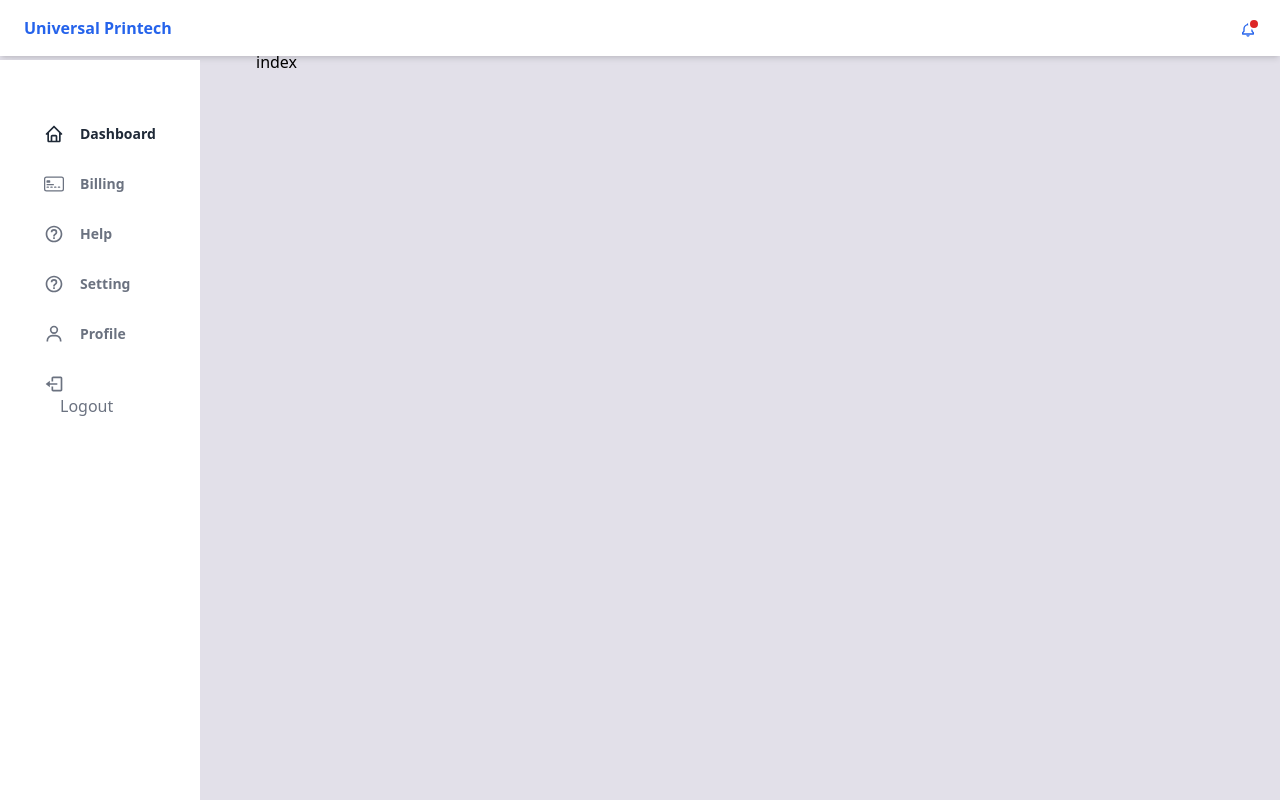
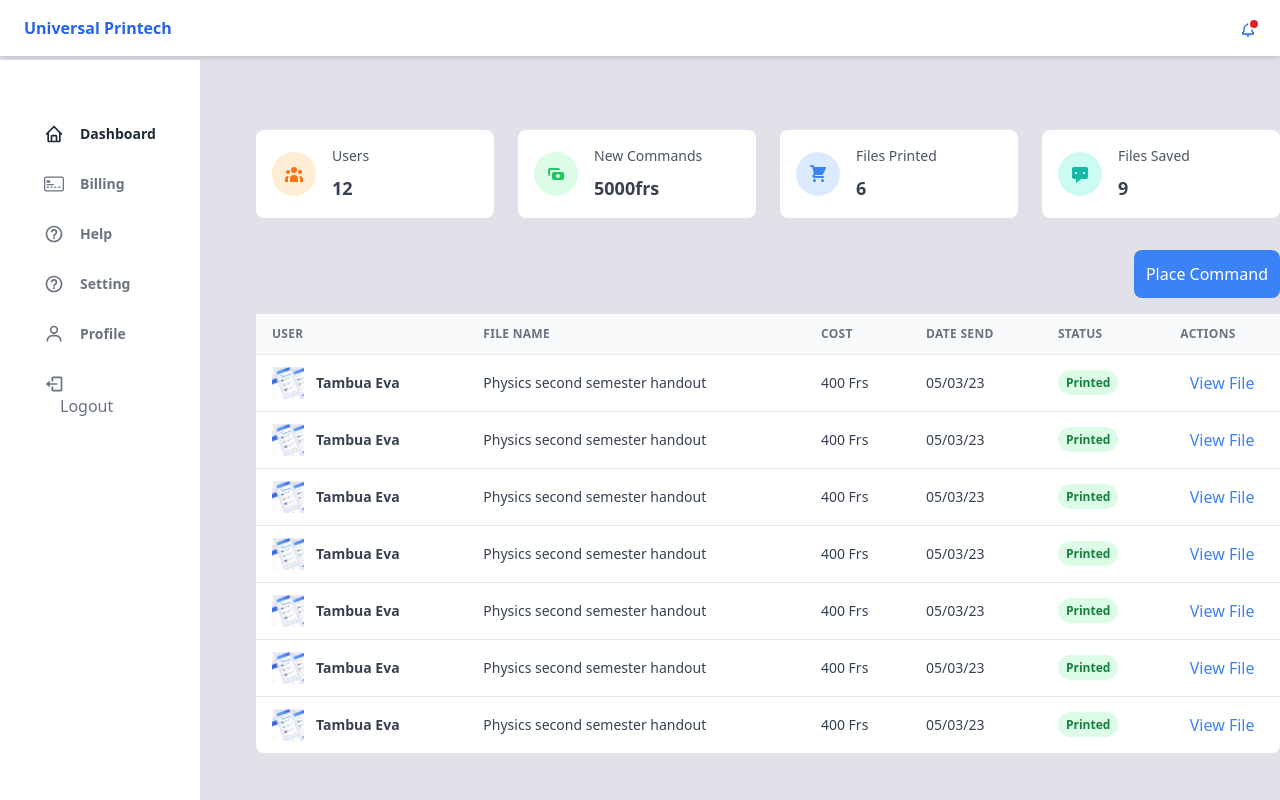
Before and after one commit to tambuaevaristus/cimfest-hack, a Next.js app: page /admin in a window 1280 px wide. Built offline with nearby package versions, Linux system fonts and the light colour scheme.

Commit message:
fix dashbooaed

```diff
--- a/components/Body.tsx
+++ b/components/Body.tsx
@@ -1,6 +1,6 @@
 import React from "react";
 import Dashboard from "./Dashboard";
-import OrderList from "./OrderList";
+import OrderList from "./FileList";
 
 export default function Body() {
   return (
--- a/components/OrderList.tsx
+++ b/components/FileList.tsx
@@ -1,8 +1,8 @@
 import React from "react";
-import OrderItem from "./OrderItem";
+import FileItem from "./fileItem";
 import Link from "next/link";
 
-export default function OrderList() {
+export default function FileList() {
   return (
     <div>
       <div className="w-full overflow-hidden rounded-lg shadow-xs">
@@ -22,13 +22,8 @@ export default function OrderList() {
             </thead>
             <tbody className="bg-white divide-y">
 
-             <OrderItem />
-             <OrderItem />
-             <OrderItem />
-             <OrderItem />
-             <OrderItem />
-             <OrderItem />
-             <OrderItem />
+             <FileItem />
+
 
 
             </tbody>
--- a/components/admin/Dashboard.tsx
+++ b/components/admin/Dashboard.tsx
@@ -12,7 +12,7 @@ export default function Dashboard() {
           </div>
           <div>
             <p className="mb-2 text-sm font-medium text-gray-600 ">
-              Number of Files
+              Users
             </p>
             <p className="text-lg font-semibold text-gray-700 ">12</p>
           </div>
@@ -28,7 +28,7 @@ export default function Dashboard() {
           </div>
           <div>
             <p className="mb-2 text-sm font-medium text-gray-600 ">
-              Total Ammount Spent
+              New Commands
             </p>
             <p className="text-lg font-semibold text-gray-700 ">5000frs</p>
           </div>
--- /dev/null
+++ b/components/admin/OrderItem.tsx
@@ -0,0 +1,49 @@
+import React from "react";
+
+export default function OrderItem() {
+  return (
+
+      <tr className="text-gray-700 dark:text-gray-400">
+        {/* <td className="px-3">
+          <input type="checkbox" name="" id="" />
+        </td> */}
+        <td className="px-4 py-3">
+          <div className="flex items-center text-sm">
+            <div className="relative hidden w-8 h-8 mr-3 rounded-full md:block">
+              <img
+                className="object-cover w-full h-full"
+                src="/file.jpg"
+                alt=""
+                loading="lazy"
+              />
+              <div
+                className="absolute inset-0 rounded-full shadow-inner"
+                aria-hidden="true"
+              ></div>
+            </div>
+            <div>
+              <p className="font-semibold">Tambua Eva</p>
+
+            </div>
+          </div>
+        </td>
+        <td className="px-4 py-3 text-sm">Physics second semester handout </td>
+        <td className="px-4 py-3 text-sm">400 Frs</td>
+        <td className="px-4 py-3 text-sm">05/03/23</td>
+
+        <td className="px-4 py-3 text-xs">
+          <span className="px-2 py-1 font-semibold leading-tight text-green-700 bg-green-100 rounded-full dark:bg-green-700 dark:text-green-100">
+            Printed
+          </span>
+        </td>
+        <td>
+            <div className="flex justify-around">
+                <button className="text-blue-500">
+                    View File
+                </button>
+            </div>
+        </td>
+      </tr>
+
+  );
+}
--- /dev/null
+++ b/components/admin/OrderList.tsx
@@ -0,0 +1,40 @@
+import React from "react";
+import Link from "next/link";
+import OrderItem from "./OrderItem";
+
+export default function OrderList() {
+  return (
+    <div>
+      <div className="w-full overflow-hidden rounded-lg shadow-xs">
+      <Link href="/file_upload" className="bg-blue-500 float-right p-3 text-white rounded-lg mb-4">Place Command</Link>
+
+        <div className="w-full overflow-x-auto">
+          <table className="w-full whitespace-no-wrap">
+            <thead>
+              <tr className="text-xs font-semibold tracking-wide text-left text-gray-500 uppercase border-b bg-gray-50 dark:text-gray-400 dark:bg-gray-800">
+                {/* <th className="px-4 py-3"></th> */}
+                <th className="px-4 py-3">User</th>
+                <th className="px-4 py-3">File name</th>
+                <th className="px-4 py-3">Cost</th>
+                <th className="px-4 py-3">Date Send</th>
+                <th className="px-4 py-3">Status</th>
+                <th className="px-4 py-3">Actions</th>
+              </tr>
+            </thead>
+            <tbody className="bg-white divide-y">
+
+             <OrderItem />
+             <OrderItem />
+             <OrderItem />
+             <OrderItem />
+             <OrderItem />
+             <OrderItem />
+             <OrderItem />
+            </tbody>
+          </table>
+        </div>
+
+      </div>
+    </div>
+  );
+}
--- a/components/OrderItem.tsx
+++ b/components/fileItem.tsx
@@ -1,6 +1,6 @@
 import React from "react";
 
-export default function OrderItem() {
+export default function FileItem() {
   return (
 
       <tr className="text-gray-700 dark:text-gray-400">
--- a/pages/admin/index.tsx
+++ b/pages/admin/index.tsx
@@ -1,7 +1,12 @@
+import Dashboard from '@/components/admin/Dashboard'
+import OrderList from '@/components/admin/OrderList'
 import React from 'react'
 
 export default function index() {
   return (
-    <div>index</div>
+    <div>
+      <Dashboard />
+      <OrderList />
+    </div>
   )
 }
--- a/pages/home.tsx
+++ b/pages/home.tsx
@@ -1,6 +1,6 @@
 import Dashboard from "@/components/Dashboard";
 import Navbar from "@/components/Navbar";
-import OrderList from "@/components/OrderList";
+import OrderList from "@/components/FileList";
 import Sidebar from "@/components/Sidebar";
 import React from "react";
 
--- a/pages/index.tsx
+++ b/pages/index.tsx
@@ -1,7 +1,7 @@
 import Body from "@/components/Body";
 import Dashboard from "@/components/Dashboard";
 import Navbar from "@/components/Navbar";
-import OrderList from "@/components/OrderList";
+import OrderList from "@/components/FileList";
 import Sidebar from "@/components/Sidebar";
 import PDFViewer from "@/components/file/PDFViewer";
 import Pdf from "@/components/file/PDFViewer";
@@ -11,7 +11,7 @@ import React from "react";
 const index = () => {
   return (
     <div>
-      <div className="  py-5 px-5 float-right container">
+      <div className=" bg-red-400 py-5  float-right container">
         <Dashboard />
         <OrderList />
 
```
